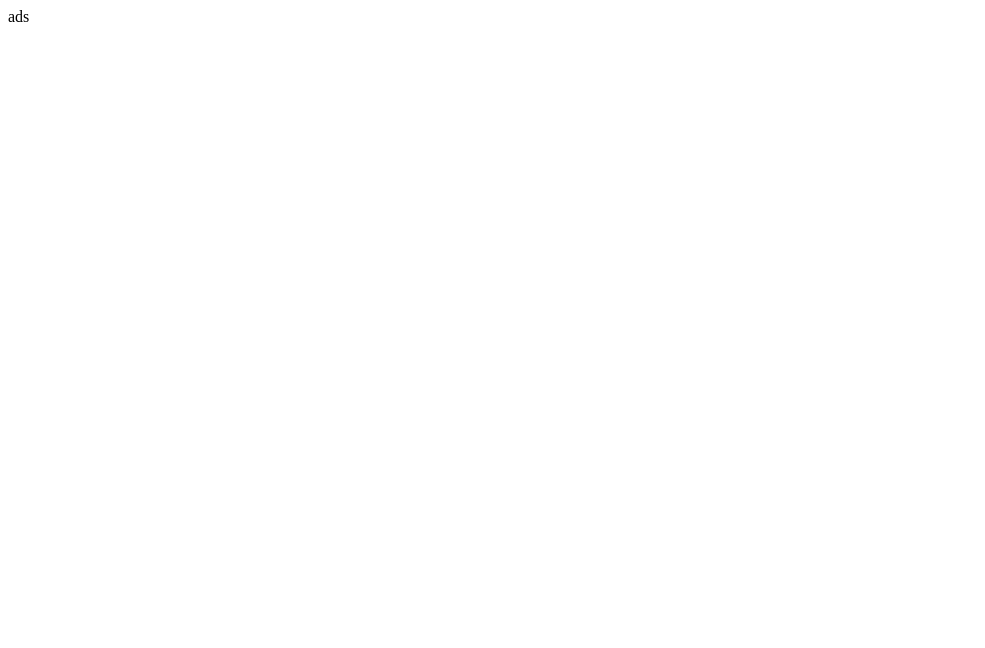
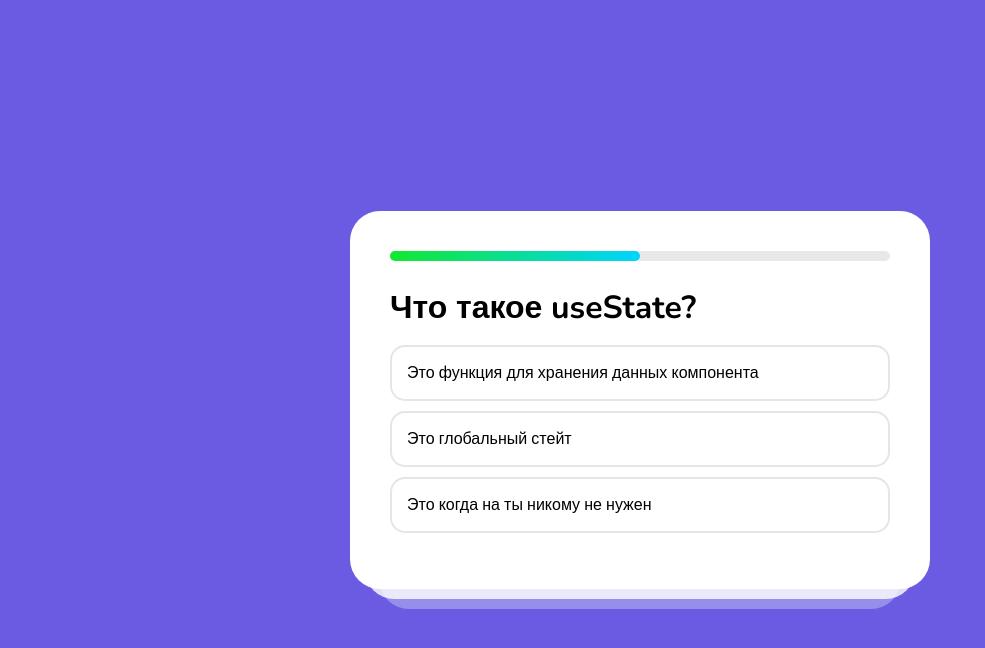
Before and after one commit to Tropic222/react_practice, a React (Create React App) app in the folder questionnaire/: page / in a window 1280 px wide. Shown: the top 648 px of the page, without its empty margins (0-985 px from the left). Built offline with nearby package versions, Linux system fonts and the light colour scheme.

Commit message:
layout sketch

```diff
--- a/questionnaire/package.json
+++ b/questionnaire/package.json
@@ -34,5 +34,8 @@
       "last 1 firefox version",
       "last 1 safari version"
     ]
+  },
+  "devDependencies": {
+    "sass": "^1.78.0"
   }
 }
--- a/questionnaire/src/App.js
+++ b/questionnaire/src/App.js
@@ -1,9 +1,58 @@
-import './App.css'
+import './index.scss'
+
+const questions = [
+  {
+    title: 'React - это ... ?',
+    variants: ['библиотека', 'фреймворк', 'приложение'],
+    correct: 0,
+  },
+  {
+    title: 'Компонент - это ... ',
+    variants: ['приложение', 'часть приложения или страницы', 'то, что я не знаю что такое'],
+    correct: 1,
+  },
+  {
+    title: 'Что такое JSX?',
+    variants: [
+      'Это простой HTML',
+      'Это функция',
+      'Это тот же HTML, но с возможностью выполнять JS-код',
+    ],
+    correct: 2,
+  },
+];
+
+function Result() {
+  return (
+    <div className="result">
+      <img src="https://cdn-icons-png.flaticon.com/512/2278/2278992.png" />
+      <h2>Вы отгадали 3 ответа из 10</h2>
+      <button>Попробовать снова</button>
+    </div>
+  );
+}
+
+function Game() {
+  return (
+    <>
+      <div className="progress">
+        <div style={{ width: '50%' }} className="progress__inner"></div>
+      </div>
+      <h1>Что такое useState?</h1>
+      <ul>
+        <li>Это функция для хранения данных компонента</li>
+        <li>Это глобальный стейт</li>
+        <li>Это когда на ты никому не нужен</li>
+      </ul>
+    </>
+  );
+}
 
 function App() {
   return (
     <div className="App">
-      <div>ads</div>
+      <Game />
+      {/* <Result /> */}
     </div>
   );
 }
--- /dev/null
+++ b/questionnaire/src/index.scss
@@ -0,0 +1,110 @@
+@import url('https://fonts.googleapis.com/css2?family=Nunito:wght@400;500;700&display=swap');
+
+body {
+  margin: 0;
+  font-family: 'Nunito', sans-serif;
+  -webkit-font-smoothing: antialiased;
+  -moz-osx-font-smoothing: grayscale;
+  background-color: #6a5be2;
+  display: flex;
+  align-items: center;
+  justify-content: center;
+  height: 100vh;
+}
+
+.App {
+  width: 500px;
+  border-radius: 30px;
+  padding: 40px;
+  background-color: #fff;
+  position: relative;
+
+  .result {
+    text-align: center;
+
+    button {
+      font-weight: bold;
+      font-family: 'Nunito', sans-serif;
+      border-radius: 30px;
+      border: 0;
+      padding: 15px 30px;
+      font-size: 20px;
+      background-color: darken(#ff006e, 3%);
+      color: #fff;
+      margin-top: 20px;
+      cursor: pointer;
+    }
+
+    h2 {
+      margin-bottom: 0;
+    }
+
+    img {
+      width: 150px;
+    }
+  }
+
+  .progress {
+    height: 10px;
+    border-radius: 30px;
+    background-color: rgb(232, 232, 232);
+    margin-bottom: 25px;
+
+    &__inner {
+      height: 100%;
+      border-radius: 30px;
+      width: 80%;
+      background: rgb(18, 231, 48);
+      transition: all 0.3s ease-in-out;
+      background: linear-gradient(90deg, rgba(18, 231, 48, 1) 0%, rgba(0, 212, 255, 1) 100%);
+    }
+  }
+
+  &:before,
+  &:after {
+    content: '';
+    display: block;
+    height: 50px;
+    border-bottom-left-radius: 30px;
+    border-bottom-right-radius: 30px;
+    position: absolute;
+    left: 50%;
+    transform: translateX(-50%);
+  }
+
+  &:before {
+    width: 95%;
+    bottom: -10px;
+    background-color: rgba(255, 255, 255, 0.8);
+    z-index: 0;
+  }
+
+  &:after {
+    width: 90%;
+    bottom: -20px;
+    background-color: rgba(255, 255, 255, 0.3);
+    z-index: 1;
+  }
+
+  h1 {
+    margin: 0;
+  }
+
+  ul {
+    list-style: none;
+    padding: 0;
+
+    li {
+      padding: 15px;
+      border: 2px solid rgba(0, 0, 0, 0.1);
+      border-radius: 15px;
+      margin-bottom: 10px;
+      cursor: pointer;
+      transition: all 0.1s ease-in-out;
+
+      &:hover {
+        border: 2px solid rgba(0, 0, 0, 0.3);
+      }
+    }
+  }
+}
```
Also changed, not shown: 1 other file (tests, documents, lock files or other folders).
